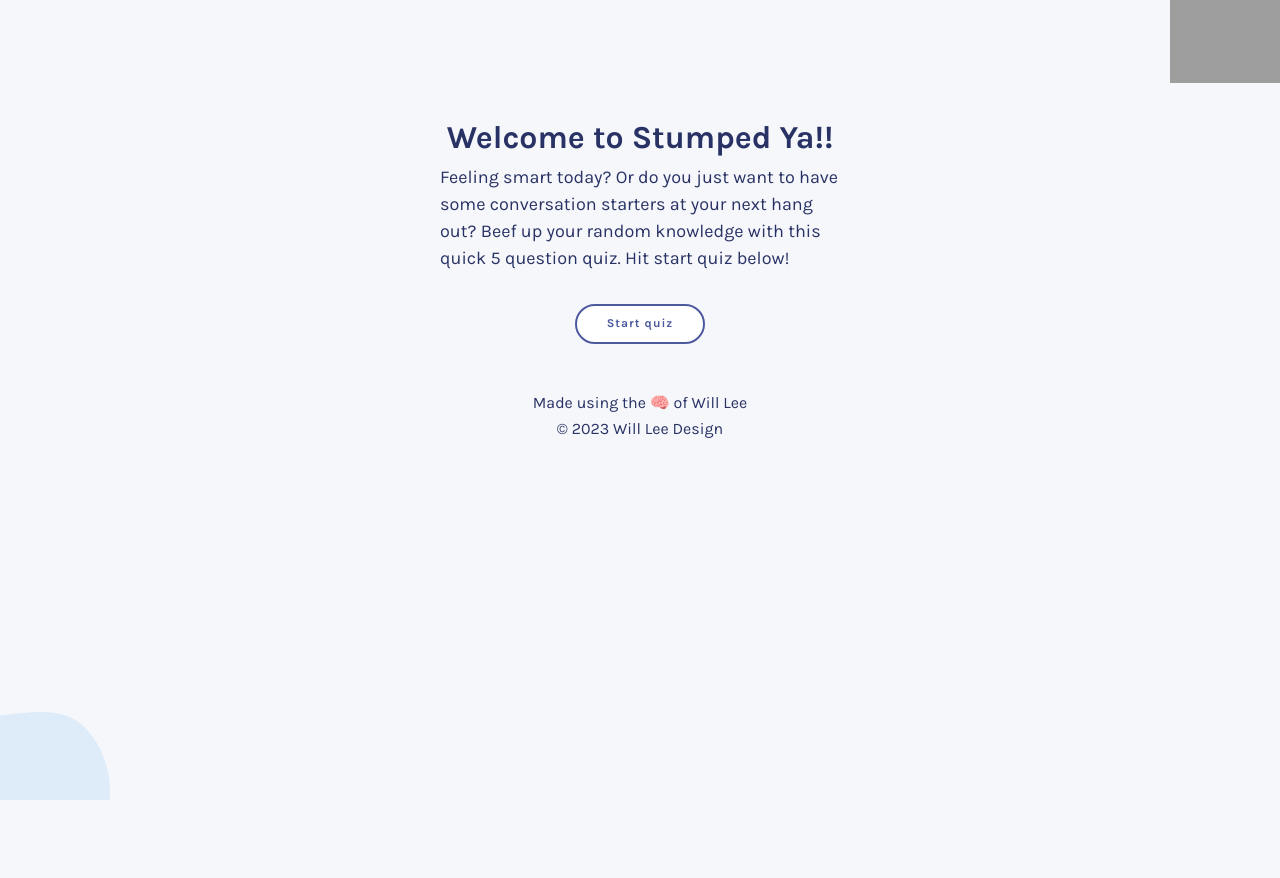
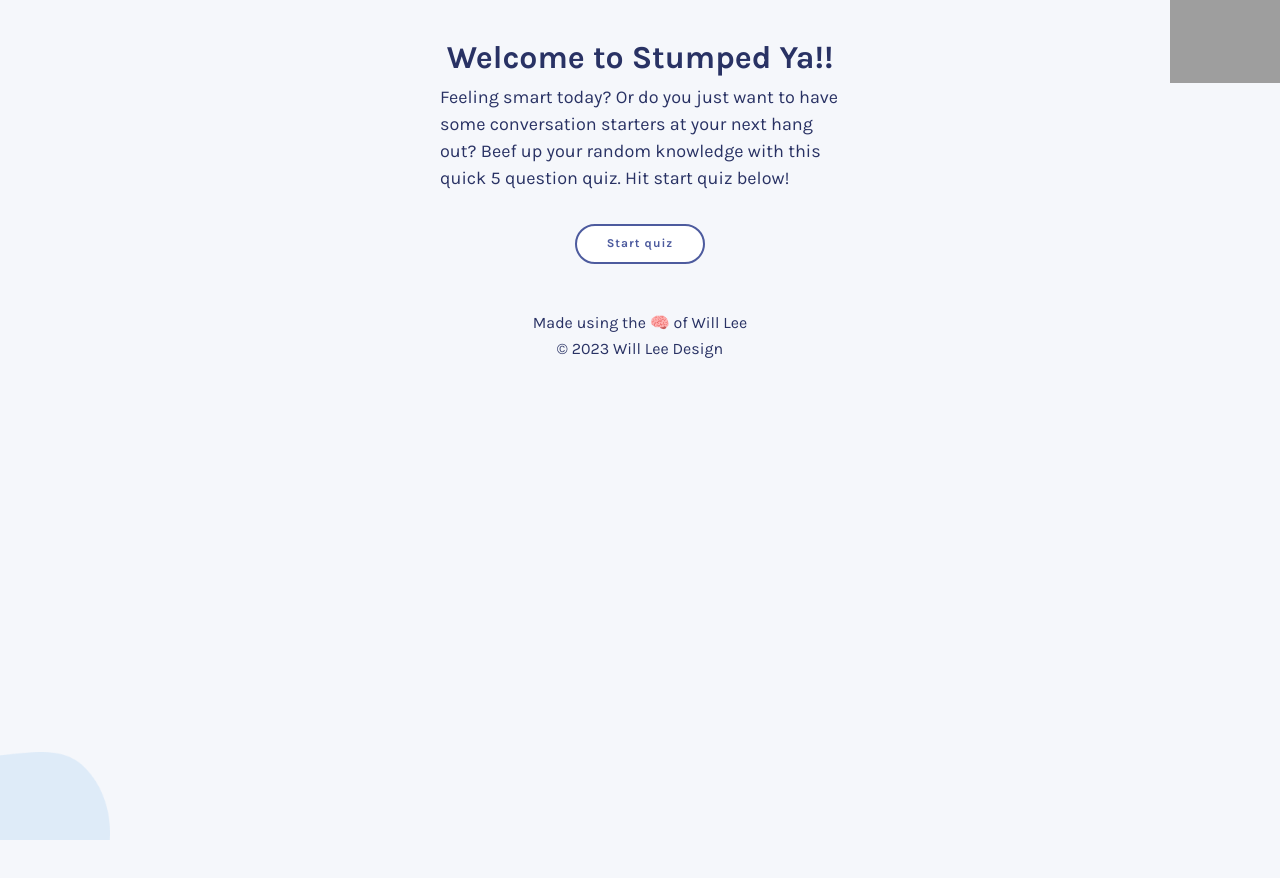
Before and after one commit to WilleeRobot/quizGame, a React (Vite) app: page / in a window 1280 px wide. Shown: the top 878 px of the page. After the commit the page ends 840 px from the top, so only its background shows below. Built offline with nearby package versions, Linux system fonts and the light colour scheme; grey boxes are pictures that could not be loaded.

Commit message:
Styling updates

```diff
--- a/style.css
+++ b/style.css
@@ -18,11 +18,12 @@ p {
 }
 
 .App {
-  height: 100vh;
+  height: 100%;
+  position: relative;
   display: flex;
   justify-content: center;
   align-items: flex-start;
-  padding: 100px;
+  padding: 20px;
 }
 
 .footer {
@@ -71,12 +72,12 @@ p {
 /* ***** QUIZ COMPONENT STYLING ***** */
 
 .quiz-container {
-  padding: 40px;
   max-width: 900px;
   display: flex;
   flex-direction: column;
   justify-content: flex-start;
   gap: 20px;
+  height: 100%;
 }
 
 .question {
```
